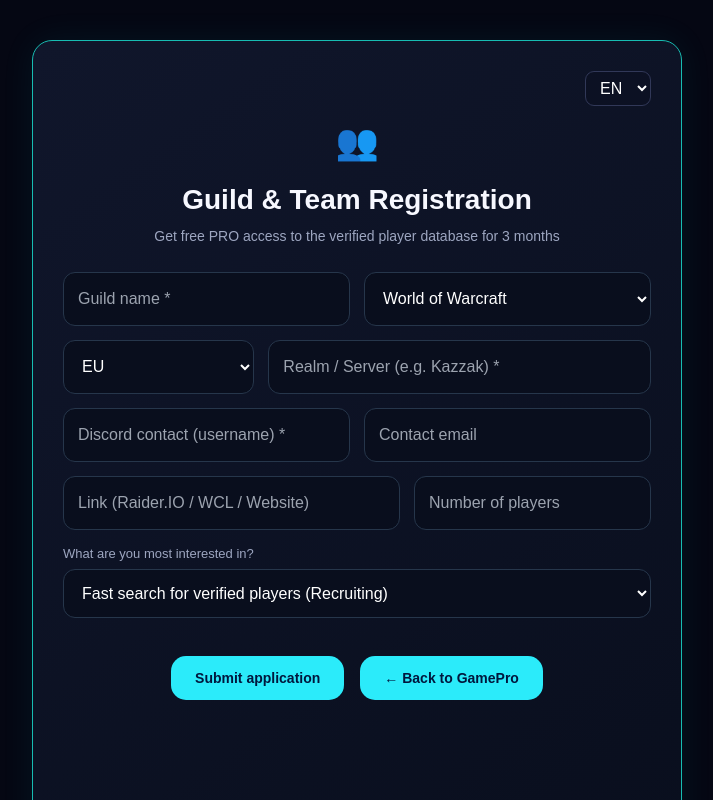
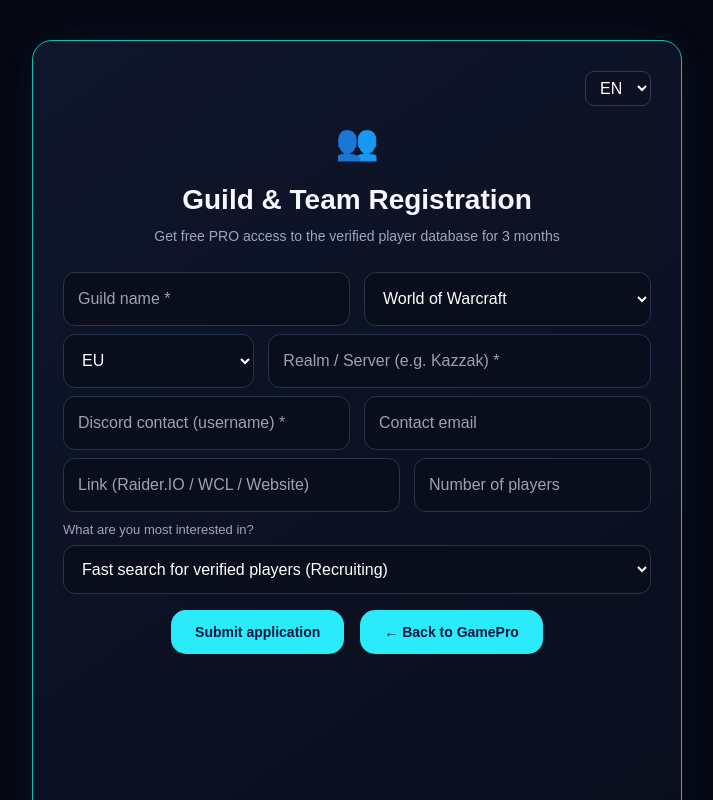
Before and after one commit to vesttrading/gamepro-market, a Next.js app: page /guilds in a window 1280 px wide. Shown: the top 800 px of the page, without its empty margins (283-996 px from the left). Built offline with nearby package versions, Linux system fonts and the light colour scheme; no server answers; the database is empty.

Commit message:
Reduce gap and margin sizes in guilds page

```diff
--- a/app/guilds/page.tsx
+++ b/app/guilds/page.tsx
@@ -408,7 +408,7 @@ const T: Record<Lang, any> = {
           style={{
             display: "flex",
             flexDirection: "column",
-            gap: 14,
+            gap: 8,
           }}
         >
           <div
@@ -600,7 +600,7 @@ const T: Record<Lang, any> = {
               justifyContent: "center",
               alignItems: "center",
               gap: "16px",
-              marginTop: "24px",
+              marginTop: "8px",
               width: "100%",
               flexWrap: "wrap",
             }}
```
